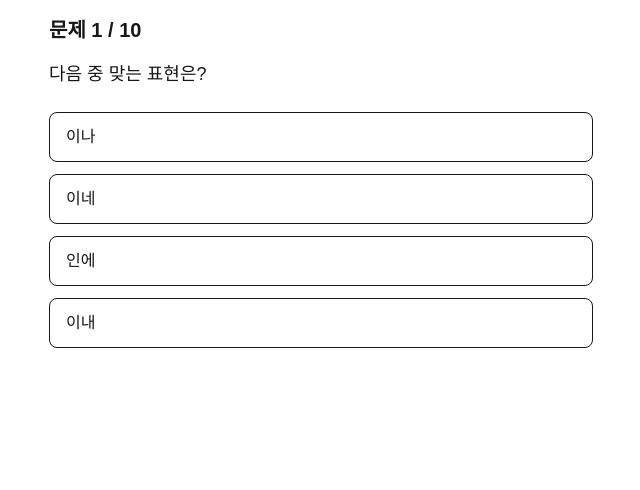
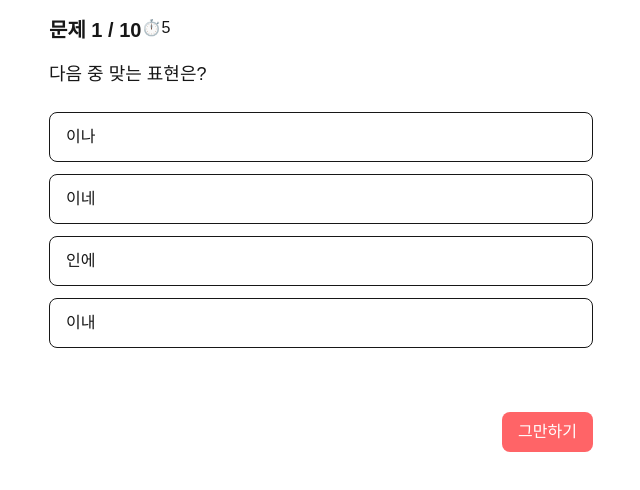
Before and after one commit to sonjiwoo031105/Tictic, a Next.js app: page /quiz in a window 1280 px wide. Shown: the top 490 px of the page, without its empty margins (319-959 px from the left). Built offline with nearby package versions, Linux system fonts and the light colour scheme.

Commit message:
add timer

```diff
--- /dev/null
+++ b/src/app/components/Countdown.tsx
@@ -0,0 +1,43 @@
+import { useEffect, useRef, useState } from "react";
+
+type CountdownProps = {
+  current: number;
+  onTimeout: () => void;
+};
+
+export default function Countdown({ current, onTimeout }: CountdownProps) {
+  const timeLimit = 10;
+  const [time, setTime] = useState(timeLimit);
+  const calledRef = useRef(false);
+
+  useEffect(() => {
+    setTime(timeLimit);
+    calledRef.current = false;
+  }, [current]);
+
+  useEffect(() => {
+    if (time <= 0) return;
+
+    const timer = setInterval(() => {
+      setTime((prevTime) => {
+        if (prevTime <= 1) {
+          clearInterval(timer);
+
+          if (!calledRef.current) {
+            calledRef.current = true;
+            setTimeout(() => {
+              onTimeout();
+            }, 1000);
+          }
+
+          return 0;
+        }
+        return prevTime - 1;
+      });
+    }, 1000);
+
+    return () => clearInterval(timer);
+  }, [time, onTimeout]);
+
+  return <p>⏱️{time}</p>;
+}
--- a/src/app/components/LoginButton.tsx
+++ b/src/app/components/LoginButton.tsx
@@ -9,8 +9,8 @@ export default function LoginButton() {
 
   return session ? (
     <>
-       <p className="text-sm text-gray-400 mt-6">
-        점수를 저장해보세요! 📝
+      <p className="text-sm text-gray-400 mt-6">
+        점수를 저장해보세요! 📝 <br />
       </p>
       <div className="flex items-center gap-2">
         <span>{session.user?.name}</span>
--- a/src/app/components/SaveResultButton.tsx
+++ b/src/app/components/SaveResultButton.tsx
@@ -24,7 +24,7 @@ export default function SaveResultButton({ score, category, difficulty }: Props)
        if (res.ok) {
         alert("저장이 완료되었습니다.");
       } else if (res.status === 409) {
-        alert("이미 저장된 결과입니다.");
+        alert("동일한 점수는 한 번만 저장 가능해요.");
       } else {
         const data = await res.json();
         alert(`저장 실패: ${data.message}`);
--- a/src/app/layout.tsx
+++ b/src/app/layout.tsx
@@ -24,7 +24,10 @@ export default function RootLayout({
   children: React.ReactNode;
 }>) {
   return (
-    <html lang="en">
+    <html lang="ko">
+      <head>
+        <link rel="icon" type="image/x-icon" href="/tictic-icon.ico" sizes="56x56" />
+      </head>
       <body
         className={`${geistSans.variable} ${geistMono.variable} antialiased`}
       >
--- a/src/app/lib/fetchLocalQuiz.ts
+++ b/src/app/lib/fetchLocalQuiz.ts
@@ -1,4 +1,4 @@
-import quizData from '../public/data/questions.json';
+import quizData from '../../data/questions.json';
 import { Quiz } from '../types/quiz';
 import { shuffleArray } from './shuffle';
 
--- a/src/app/page.tsx
+++ b/src/app/page.tsx
@@ -2,7 +2,7 @@ export default function Home() {
   return (
     <main className="flex flex-col items-center justify-center min-h-screen px-4 text-center bg-gray-50">
       <h1 className="text-5xl font-bold text-blue-600 mb-4">Tictic</h1>
-      <p className="text-lg text-gray-600 mb-10">⏱️ 타이머가 돌아간다 — 당신의 지식을 증명하라!</p>
+      <p className="text-lg text-gray-600 mb-10">⏱️ 타이머가 돌아간다 — 당신의 맞춤법 실력은?</p>
 
       <a
         href="/quiz"
@@ -10,8 +10,6 @@ export default function Home() {
       >
         퀴즈 시작하기
       </a>
-
-      <p className="text-sm text-gray-400 mt-10">또는 로그인 후 점수 저장</p>
     </main>
   );
 }
--- a/src/app/quiz/page.tsx
+++ b/src/app/quiz/page.tsx
@@ -1,24 +1,25 @@
 'use client';
 
-import { useEffect, useState } from 'react';
+import { useCallback, useEffect, useState } from 'react';
 import { useRouter } from 'next/navigation';
 import { useQuery } from '@tanstack/react-query';
 import { fetchLocalQuiz } from '@/app/lib/fetchLocalQuiz';
 import { Quiz } from '@/app/types/quiz';
+import Countdown from '../components/Countdown';
 
 export default function QuizPlayPage() {
+  const [current, setCurrent] = useState(0);
+  const [selected, setSelected] = useState<string | null>(null);
+  const [score, setScore] = useState(0);
+  const [showAnswer, setShowAnswer] = useState(false);
+  const [answers, setAnswers] = useState<string[]>([]);
   const router = useRouter();
+
   const { data: questions, isLoading, isError } = useQuery<Quiz[]>({
     queryKey: ['local-quiz'],
     queryFn: fetchLocalQuiz,
     staleTime: 1000 * 60,
   });
-
-  const [current, setCurrent] = useState(0);
-  const [selected, setSelected] = useState<string | null>(null);
-  const [score, setScore] = useState(0);
-  const [showAnswer, setShowAnswer] = useState(false);
-  const [answers, setAnswers] = useState<string[]>([]);
 
   useEffect(() => {
     if (!questions || !questions[current]) return;
@@ -28,11 +29,24 @@ export default function QuizPlayPage() {
     setAnswers(shuffled);
   }, [current, questions]);
 
+  const handleTimeout = useCallback(() => {
+    if (!questions || !questions[current]) return;
+
+    if (current + 1 < questions.length) {
+      setCurrent((prev) => prev + 1);
+      setSelected(null);
+      setShowAnswer(false);
+    } else {
+      router.push(resultPath(score));
+    }
+  }, [current, questions]);
+
   if (isLoading) return <div className="text-center py-20">문제를 불러오는 중...</div>;
   if (isError || !questions) return <div className="text-center py-20">문제를 불러올 수 없습니다.</div>;
 
   const question = questions[current];
 
+  const resultPath = (score: number) => `/quiz/result?score=${score}`;
   const handleAnswer = (answer: string) => {
     setSelected(answer);
     setShowAnswer(true);
@@ -48,16 +62,24 @@ export default function QuizPlayPage() {
         setSelected(null);
         setShowAnswer(false);
       } else {
-        router.push(`/quiz/result?score=${correct ? score + 1 : score}`);
+        router.push(resultPath(correct ? score + 1 : score));
       }
     }, 1500);
   };
 
+  const handleStop = () => {
+    return router.push(resultPath(score));
+  }
+
   return (
     <main className="max-w-xl mx-auto p-4">
+      <div className="flex">
         <h2 className="text-xl font-semibold mb-4">
           문제 {current + 1} / {questions.length}
         </h2>
+        <Countdown current={current} onTimeout={handleTimeout} />
+      </div>
+
       <div className="text-lg font-medium mb-6">다음 중 맞는 표현은?</div>
       <div className="space-y-3">
         {answers.map((ans, i) => (
@@ -78,6 +100,13 @@ export default function QuizPlayPage() {
           </button>
         ))}
       </div>
+
+      <button
+        onClick={handleStop}
+        className="float-right mt-16 bg-red-400 text-white rounded-lg px-4 py-2 hover:bg-red-500 cursor-pointer"
+      >
+        그만하기
+      </button>
     </main>
   );
 }
```
Also changed, not shown: src/data/questions.json (renamed from src/app/public/data/questions.json), 1 other file (tests, documents, lock files or other folders). Lines whose indentation alone changed are shown as unchanged.
